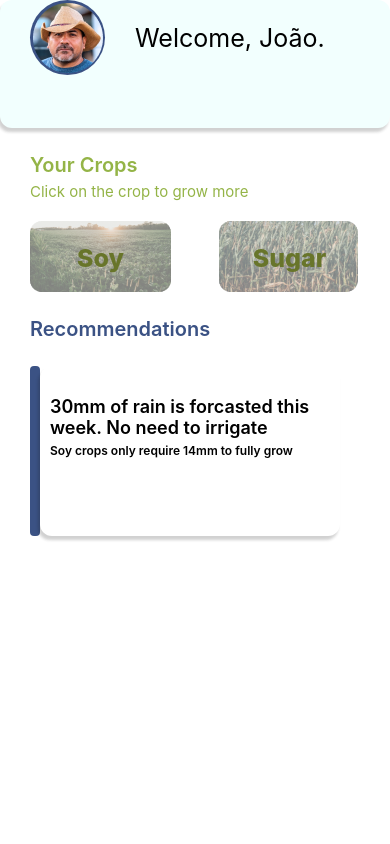
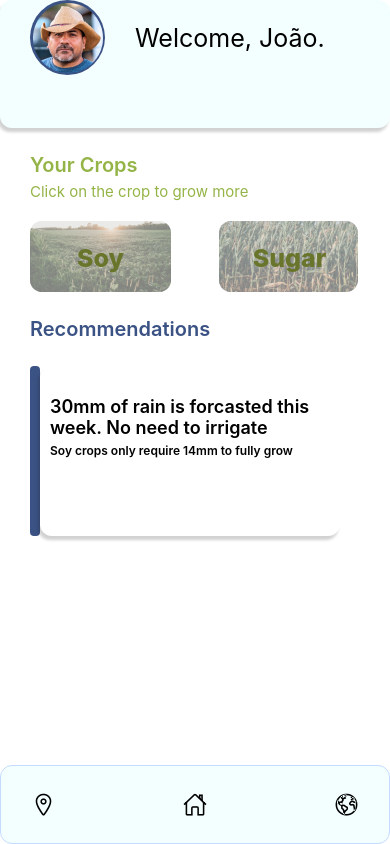
Before and after one commit to mdawess/HTG-2022-Green-Water, a React Native app in the folder frontend/: screen /Home in a window 390 px wide. Built offline with nearby package versions, Linux system fonts and the light colour scheme.

Commit message:
Added navbar and functionality

```diff
--- a/frontend/components/home/Navbar.js
+++ b/frontend/components/home/Navbar.js
@@ -1,10 +1,36 @@
-import { View, Text } from 'react-native'
+import { View, Text, TouchableOpacity } from 'react-native'
 import React from 'react'
+import Ionicons from 'react-native-vector-icons/Ionicons'
 
-export default function Navbar() {
+
+export default function Navbar(props) {
   return (
-    <View>
-      <Text>Navbar</Text>
+    <View style={{ position: 'relative', paddingHorizontal: 30, marginTop: 'auto', backgroundColor: '#F2FFFE', paddingVertical: 25, borderRadius: 12, borderWidth: 1, borderColor: '#C5DBFF' }}>
+      <View style={{ flexDirection: 'row', justifyContent: 'space-between'}}>
+        <Icon name='location-outline' navigation={props.navigation}/>
+        <Icon name='home-outline' navigation={props.navigation} />
+        <Icon name='earth-outline' navigation={props.navigation} />
+      </View>
     </View>
   )
 }
+
+const Icon = (props) => (
+  <TouchableOpacity onPress={
+    () => {
+      if (props.name === 'location-outline') {
+        props.navigation.goBack()
+      } else if (props.name === 'earth-outline') {
+        props.navigation.navigate('Community')
+      } else {
+        props.navigation.navigate('Home')
+      }
+    }
+  }>
+    <View>
+      <Ionicons name={props.name} size={25}
+      />
+    <Text>{props.text}</Text>
+    </View>
+  </TouchableOpacity>
+)
--- a/frontend/screens/Home.js
+++ b/frontend/screens/Home.js
@@ -3,8 +3,9 @@ import React, { useState } from 'react'
 import Header from '../components/survey/Header'
 import FarmerCrops from '../components/home/FarmerCrops'
 import Recommendations from '../components/home/Recommendations'
+import Navbar from '../components/home/Navbar'
 
-export default function Home() {
+export default function Home({ navigation }) {
   const [selectedCrop, setSelectedCrop] = useState('Soy')
 
 
@@ -13,6 +14,7 @@ export default function Home() {
       <Header name='João.' />
       <FarmerCrops setCrop={setSelectedCrop} />
       <Recommendations selectedCrop={selectedCrop} />
+      <Navbar navigation={navigation} />
     </View>
   )
 }
```
